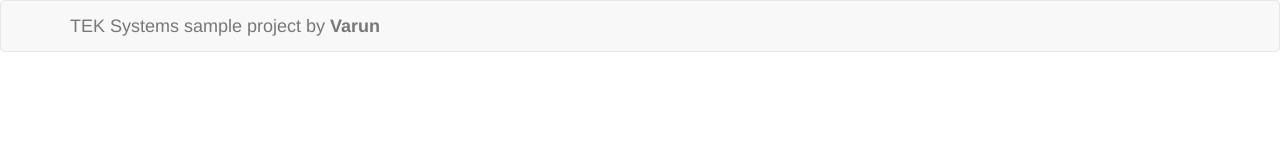
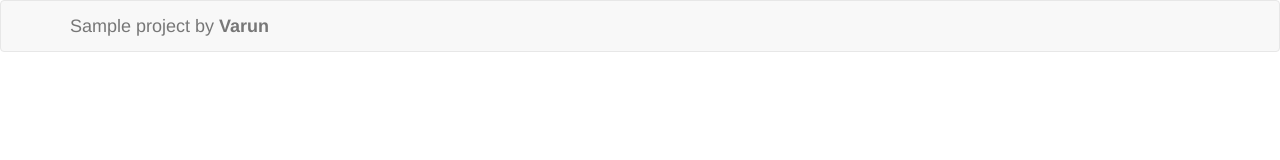
Before and after one commit to iamvarunreddyj/bouncingBallWebApp, a plain HTML site: page index.html in a window 1280 px wide. Shown: the top 160 px of the page. Drawn offline with Linux system fonts and the light colour scheme.

Commit message:
Updated index.html

```diff
--- a/index.html
+++ b/index.html
@@ -14,7 +14,7 @@
 			<nav class="navbar navbar-default">
 			<div class="container">
 				<div class="navbar-header">
-					<a class="navbar-brand">TEK Systems sample project by <b>Varun</b> </a>
+					<a class="navbar-brand">Sample project by <b>Varun</b> </a>
                 </div>
 			</div>
 			</nav>
```
